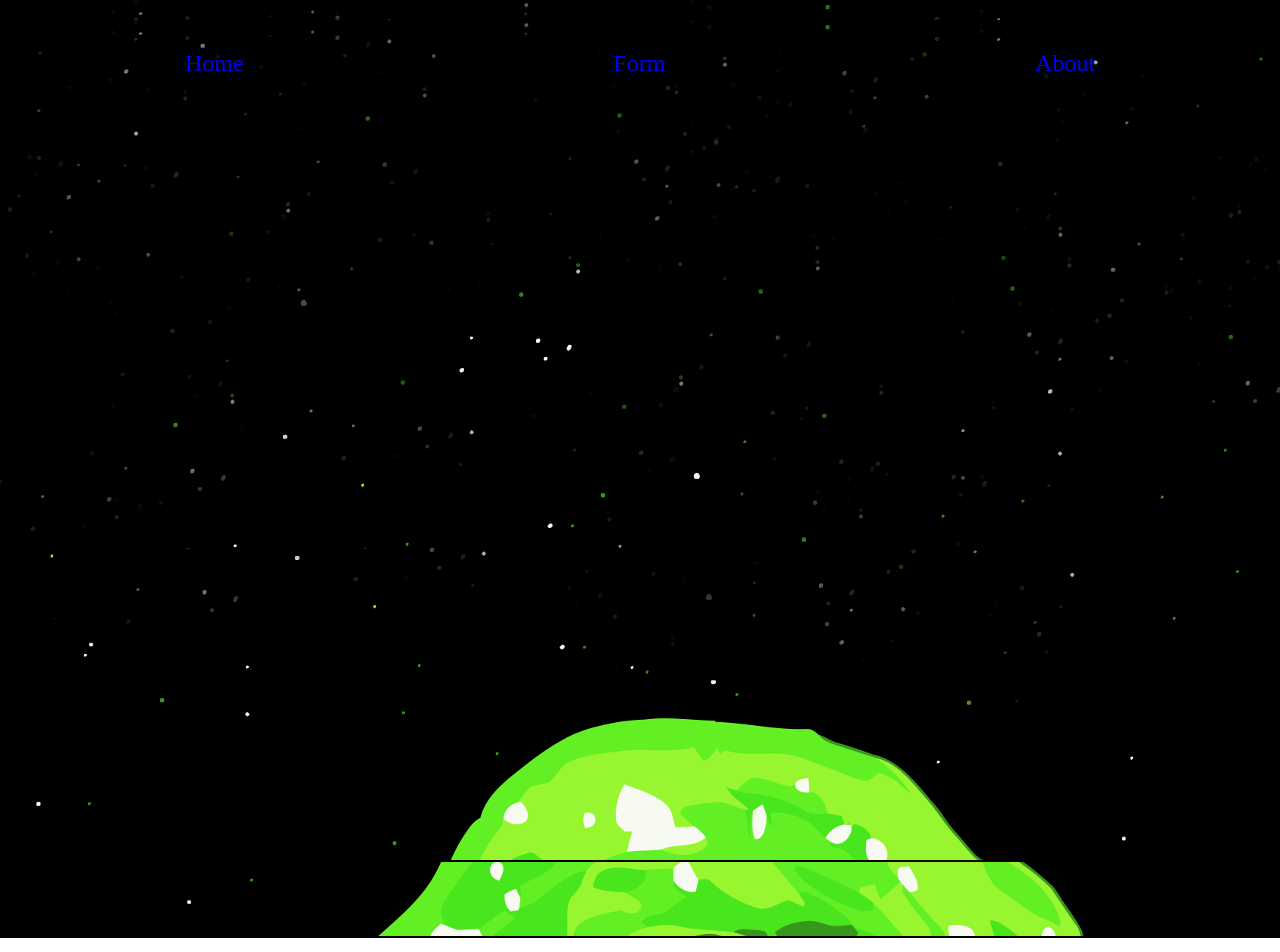
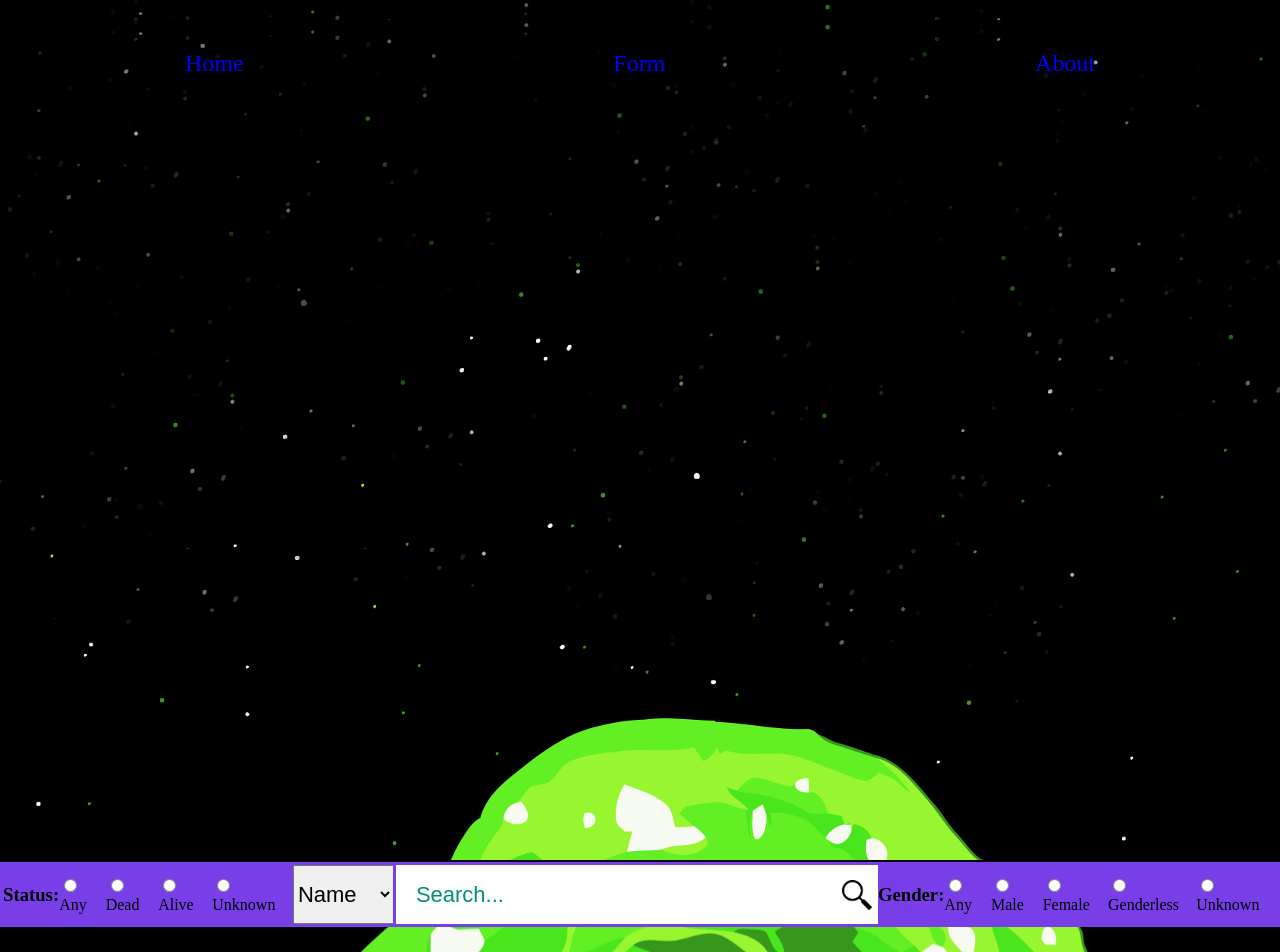
Before and after one commit to karap9s/Rick-and-Morty-MobX, a React app: page / in a window 1280 px wide. Shown: the top 952 px of the page. Built offline with nearby package versions, Linux system fonts and the light colour scheme.

Commit message:
feat: add base for status, gender and searchbar

```diff
--- a/src/Components/Main/Components/SearchBar/SearchBar.css
+++ b/src/Components/Main/Components/SearchBar/SearchBar.css
@@ -0,0 +1,53 @@
+.search_form {
+  border: 3px solid #783FE8;
+  display: flex;
+  justify-content: space-around;
+  background-color: #783FE8;
+}
+
+.search {
+  width: 400px;
+  /* height: 40px; */
+  align-items: center;
+  border: none;
+  padding: 0 20px;
+  font-size: 22px;
+  outline: none;
+}
+
+.search::placeholder {
+  color: #009176;
+}
+
+.search_btn {
+  border: none;
+  background-color: #fff;
+  display: flex;
+  justify-content: center;
+  align-items: center;
+}
+
+.search_btn:hover {
+  cursor: pointer;
+}
+
+select {
+  font-size: 22px;
+  border-right: 3px solid #783FE8;
+  outline: none;
+  cursor: pointer;
+}
+
+.status {
+  display: flex;
+  align-items: center;
+}
+
+.gender {
+  display: flex;
+  align-items: center;
+}
+
+.search_wrapper {
+  display: flex;
+}
--- a/src/Components/Main/Components/SearchBar/SearchBar.tsx
+++ b/src/Components/Main/Components/SearchBar/SearchBar.tsx
@@ -1,8 +1,44 @@
 import React from 'react';
 import './SearchBar.css';
+import Pic from '../../../../assets/icons/1200px-Magnifying_glass_icon.png';
+import Gender from '../../../../ComponentsUtils/Gender/Gender';
+import Status from '../../../../ComponentsUtils/Status/Status';
 
 const SearchBar: React.FC = () => {
-  return <div>SearchBar</div>;
+  return (
+    <form /* onSubmit={handleSubmit} */ className="search_form">
+      <Status />
+      <div className="search_wrapper">
+        <select
+          // onChange={(event) => {
+          //   dispatch(
+          //     setType(
+          //       event.target.options[
+          //         event.target.selectedIndex
+          //       ].text.toLowerCase()
+          //     )
+          //   );
+          // }}
+          name="filter"
+          id="filter"
+        >
+          <option value="name">Name</option>
+          <option value="species">Species</option>
+        </select>
+        <input
+          className="search"
+          type="text"
+          placeholder="Search..."
+          // onChange={handlerInput}
+          // value={search}
+        />
+        <button type="submit" className="search_btn">
+          <img src={Pic} alt="button" width={30} />
+        </button>
+      </div>
+      <Gender />
+    </form>
+  );
 };
 
 export default SearchBar;
--- /dev/null
+++ b/src/ComponentsUtils/Gender/Gender.css
@@ -0,0 +1,4 @@
+.gender {
+  display: flex;
+  align-items: center;
+}
--- /dev/null
+++ b/src/ComponentsUtils/Gender/Gender.tsx
@@ -0,0 +1,69 @@
+import React from 'react';
+import './Gender.css';
+
+const Gender: React.FC = () => {
+  return (
+    <div>
+      <div className="gender">
+        <h3>Gender:</h3>
+        <div className="any">
+          <input
+            // onChange={handleRadioGender}
+            // checked={checkedGender.any}
+            name="gender"
+            id="any"
+            type="radio"
+            value={'Any'}
+          />
+          <label htmlFor="any">Any</label>
+        </div>
+        <div className="male">
+          <input
+            // checked={checkedGender.male}
+            // onChange={handleRadioGender}
+            name="gender"
+            id="male"
+            type="radio"
+            value={'Male'}
+          />
+          <label htmlFor="male">Male</label>
+        </div>
+        <div className="female">
+          <input
+            // checked={checkedGender.female}
+            // onChange={handleRadioGender}
+            name="gender"
+            id="female"
+            type="radio"
+            value={'Female'}
+          />
+          <label htmlFor="female">Female</label>
+        </div>
+        <div className="genderless">
+          <input
+            // checked={checkedGender.genderless}
+            // onChange={handleRadioGender}
+            name="gender"
+            id="genderless"
+            type="radio"
+            value={'Genderless'}
+          />
+          <label htmlFor="genderless">Genderless</label>
+        </div>
+        <div className="unknown">
+          <input
+            // checked={checkedGender.unknown}
+            // onChange={handleRadioGender}
+            name="gender"
+            id="unknown_second"
+            type="radio"
+            value={'unknown_second'}
+          />
+          <label htmlFor="Unknown_second">Unknown</label>
+        </div>
+      </div>
+    </div>
+  );
+};
+
+export default Gender;
--- /dev/null
+++ b/src/ComponentsUtils/Status/Status.tsx
@@ -0,0 +1,56 @@
+import React from 'react';
+import './Status.css';
+
+const Status: React.FC = () => {
+  return (
+    <div className="status">
+      <h3>Status:</h3>
+      <div className="any">
+        <input
+          // checked={checkedStatus.any}
+          type="radio"
+          name="status"
+          id="any"
+          value={'Any'}
+          // onChange={handleRadioStatus}
+        />
+        <label htmlFor="any">Any</label>
+      </div>
+      <div className="dead">
+        <input
+          // checked={checkedStatus.dead}
+          type="radio"
+          name="status"
+          id="dead"
+          value={'Dead'}
+          // onChange={handleRadioStatus}
+        />
+        <label htmlFor="dead">Dead</label>
+      </div>
+      <div className="alive">
+        <input
+          // checked={checkedStatus.alive}
+          type="radio"
+          name="status"
+          id="alive"
+          value={'Alive'}
+          // onChange={handleRadioStatus}
+        />
+        <label htmlFor="alive">Alive</label>
+      </div>
+      <div className="unknown">
+        <input
+          // checked={checkedStatus.unknown}
+          type="radio"
+          name="status"
+          id="unknown"
+          value={'Unknown'}
+          // onChange={handleRadioStatus}
+        />
+        <label htmlFor="unknown">Unknown</label>
+      </div>
+    </div>
+  );
+};
+
+export default Status;
```
Also changed, not shown: src/ComponentsUtils/Status/Status.css (added).
